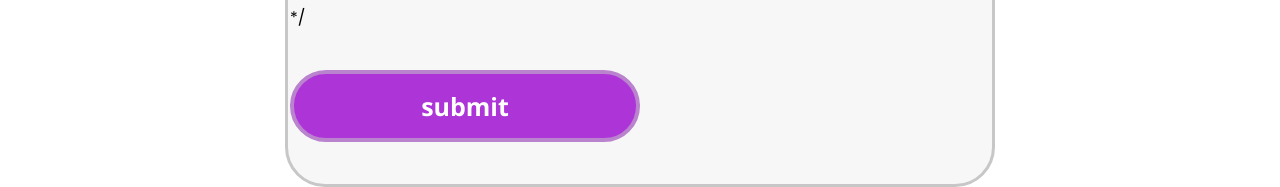
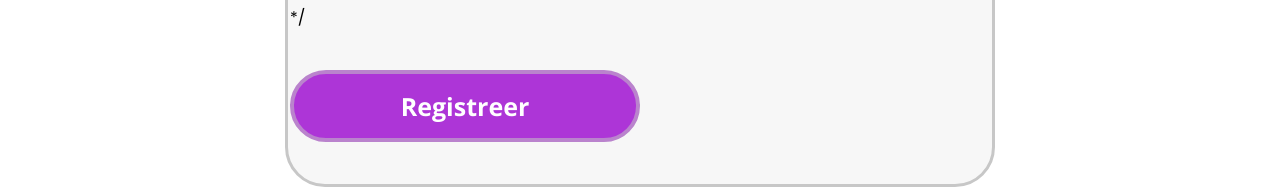
Before and after one commit to ThijsOnGitHub/project-c, a React (Create React App) app in the folder client/: page /Registratie in a window 1280 px wide. Shown: the part 913-1100 px from the top of the page. Built offline with nearby package versions, Linux system fonts and the light colour scheme.

Commit message:
Inputvalidatie pt.I
Het registratieformulier kan nu alleen worden verstuurd wanneer alle velden zijn ingevuld- er wordt nog niet gecheckt op het type inhoud.

```diff
--- a/client/src/Pages/Registratie.jsx
+++ b/client/src/Pages/Registratie.jsx
@@ -14,7 +14,7 @@ class Registratie extends React.Component{
             phone: '',
             birth: '',
             img_link: '',
-            isWerkgever: 'false',
+            isWerkgever: '',
             errormessage: ''
         };
         // Lijst om uit te lezen voor het POST request.
@@ -23,8 +23,28 @@ class Registratie extends React.Component{
         this.handleSubmit = this.handleSubmit.bind(this);
     }
 
+    // Controlleer of de waarden in een veld wel verstuurd kunnen worden.
+    canBeSubmitted() {
+        const {firstName, lastName, email, pass, phone, birth, img_link} = this.state;
+        return (
+            firstName.length > 0 &&
+            lastName.length > 0 &&
+            email.length > 0 &&
+            pass.length > 0 &&
+            phone.length > 0 &&
+            birth.length > 0 &&
+            img_link.length > 0
+        )
+    }
+
     // Converteer de waarden uit de state naar een JSON string om die in een POST request te plaatsen en te versturen.
-    handleSubmit() {
+    handleSubmit(event) {
+        // Laat de data niet verstuurd worden wanneer de input validatie niet succesvol is.
+        if (!this.canBeSubmitted()) {
+            event.preventDefault();
+            return;
+        }
+
         var object={};
         this.lijst.forEach((value)=>{
             object[value]=this.state[value]
@@ -54,12 +74,12 @@ class Registratie extends React.Component{
         }
         this.setState({errormessage: err});
         */
-
         this.setState({[name]: value});
     }
 
     // Verzamel de inputs van de gebruiker om die in de state op te slaan.
     render() {
+        const isEnabled =  this.canBeSubmitted();
         return(
         <div id="reg">
             <form>
@@ -102,7 +122,7 @@ class Registratie extends React.Component{
                     {this.state.errormessage}
                 </tr>
                 */
-                <button onClick={this.handleSubmit}>submit</button>
+                <button disabled={!isEnabled} onClick={this.handleSubmit}>Registreer</button>
                 </tbody>
             </table>
             </form>
```
